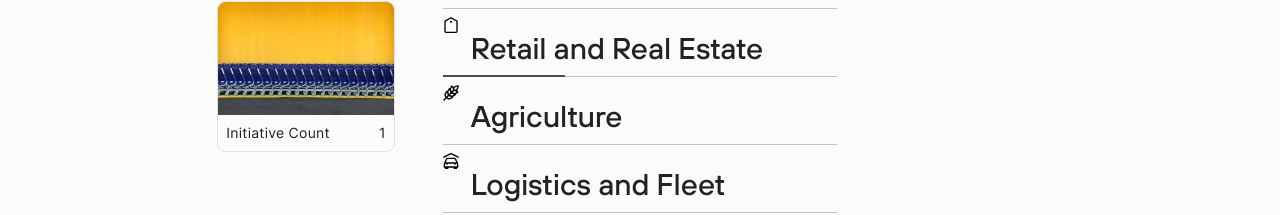
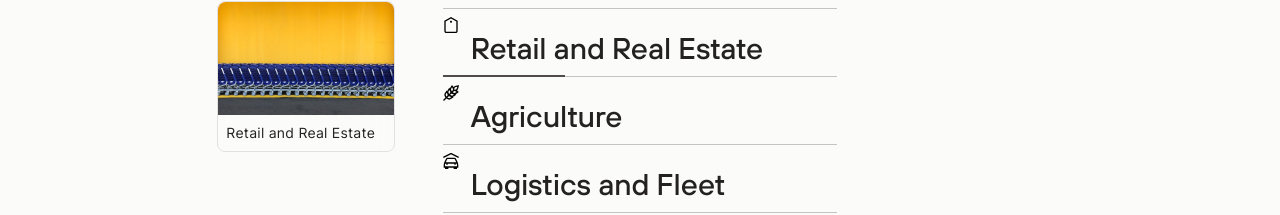
Before and after one commit to FelineJTD/braga-technologies-main-site, a Next.js app: page / in a window 1280 px wide. Shown: the part 3812-4027 px from the top of the page. Built offline with nearby package versions, Linux system fonts and the light colour scheme.

Commit message:
update sector card

```diff
--- a/components/card-sector.js
+++ b/components/card-sector.js
@@ -7,8 +7,8 @@ export default function CardSector({sector, selectedSectorTitle, index, isMobile
         <Image src={sector.img} alt={sector.title} objectFit='cover' objectPosition='center' layout='fill' style={{ borderTopLeftRadius: '8px', borderTopRightRadius: '8px'}} />
       </div>
       <div className='flex justify-between p-2 text-gray-800'>
-        <p className='text-xs lg:text-sm'>Initiative Count</p>
-        <p className='text-xs lg:text-sm'>{ sector.count }</p>
+        <p className='text-xs lg:text-sm'>{sector.title}</p>
+        {/* <p className='text-xs lg:text-sm'>{ sector.count }</p> */}
       </div>
     </div>
   )
```
